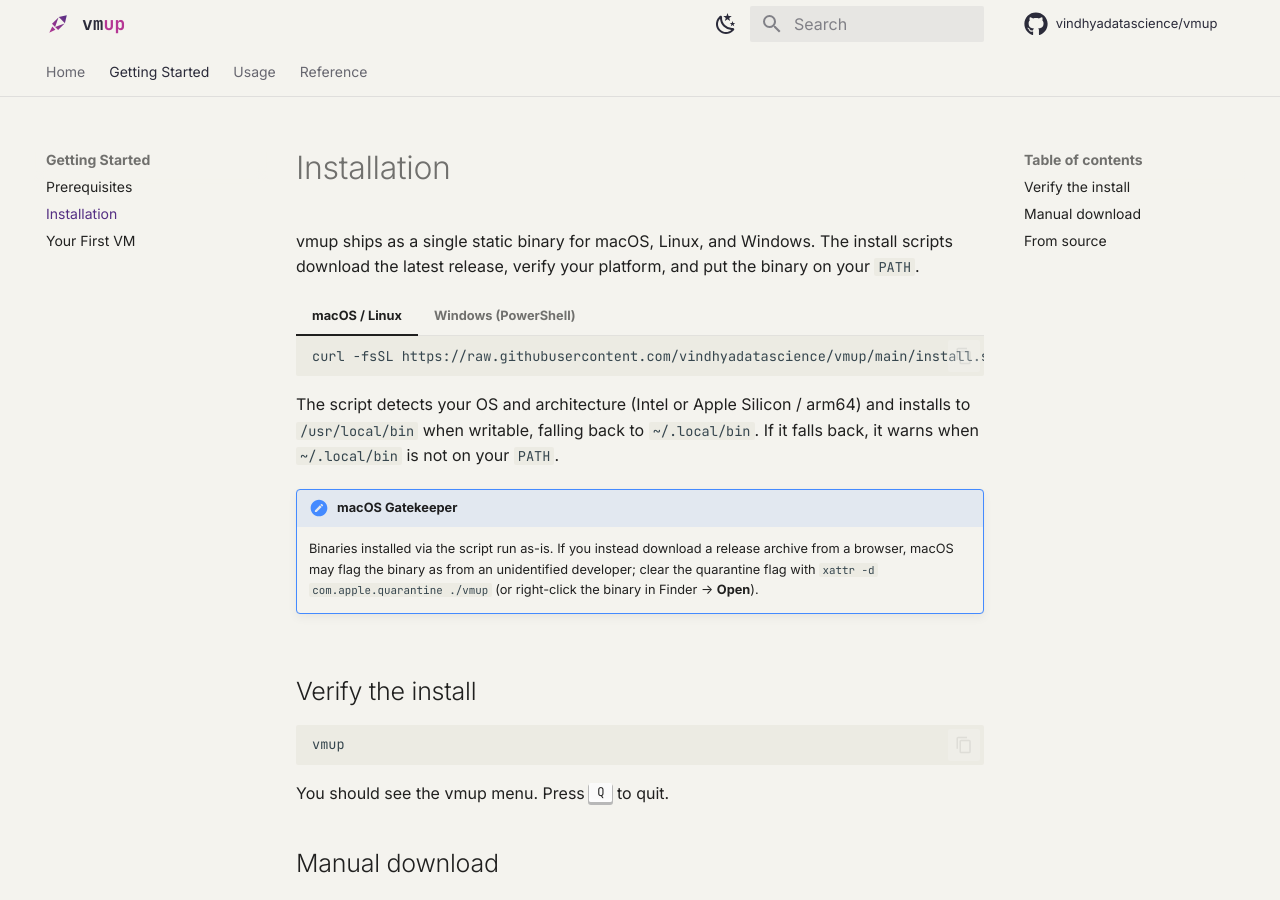
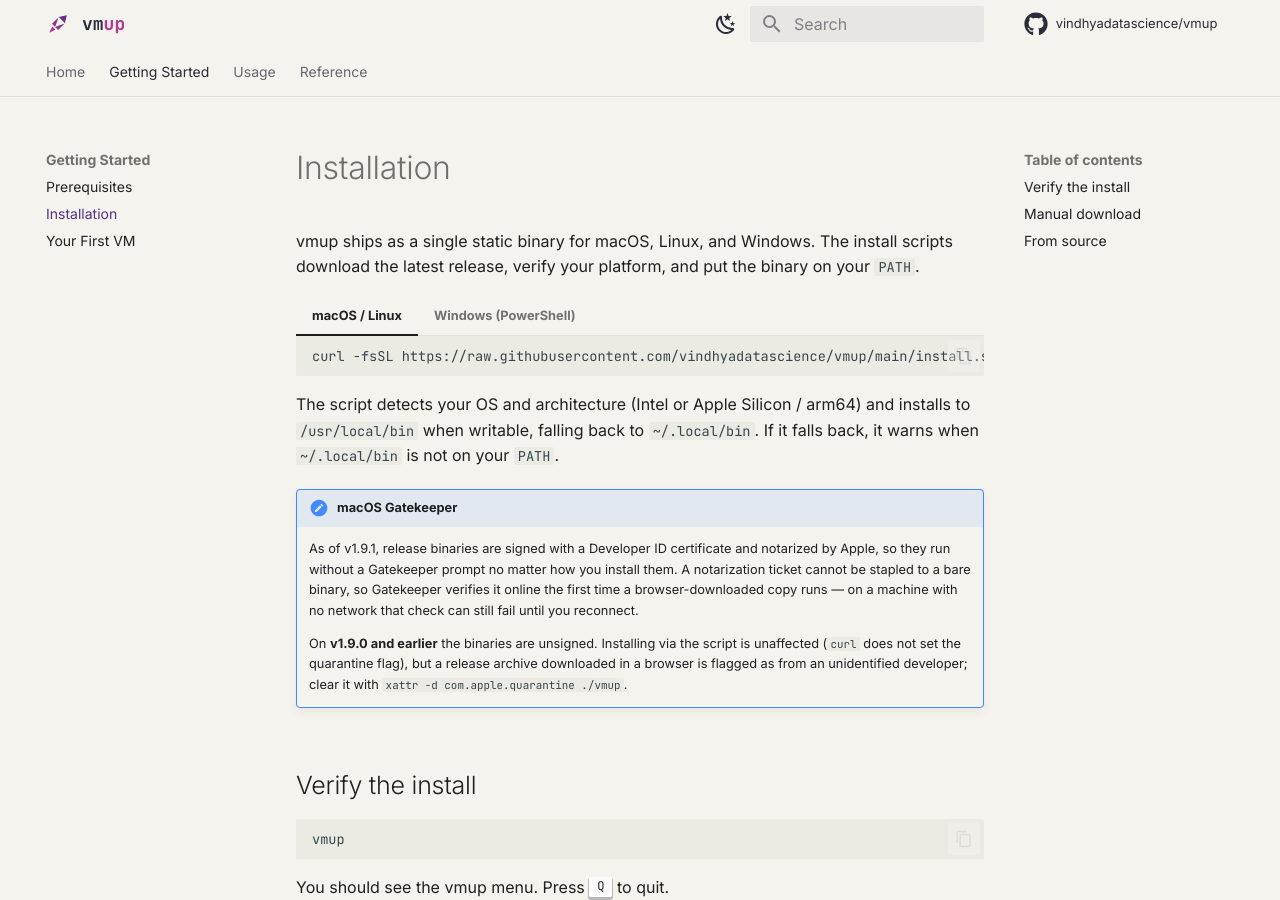
Before and after one commit to vindhyadatascience/vmup, an MkDocs documentation site: the page built from docs/getting-started/installation.md, in a window 1280 px wide and 900 px high. Built offline with MkDocs 1.6.1 and Material for MkDocs 9.7.7, drawn with Linux system fonts in a browser that asks for light colours; plug-ins that fetch from the network failed and are left out; comment, search, counter and statistics services are not loaded.

Commit message:
docs: describe signed and notarized macOS binaries
Replaces the `xattr -d com.apple.quarantine` workaround with an accurate
description of the signed builds, and keeps a version-scoped note for users
still on v1.9.0 or earlier, where the workaround is still required.

Two details the previous note got wrong or omitted:

- It framed Gatekeeper as something only browser downloads hit, which was
  right, but implied the binary itself was the problem. Gatekeeper assesses a
  file only when it carries com.apple.quarantine, which curl never sets.
- Notarization tickets cannot be stapled to a bare Mach-O, so Gatekeeper
  resolves them with an online lookup. A browser-downloaded copy on an offline
  machine can still be refused, and that is worth stating rather than promising
  an unconditional fix.

Co-Authored-By: Claude Opus 5 (1M context) <noreply@anthropic.com>

```diff
--- a/docs/getting-started/installation.md
+++ b/docs/getting-started/installation.md
@@ -14,10 +14,16 @@ download the latest release, verify your platform, and put the binary on your `P
     falls back, it warns when `~/.local/bin` is not on your `PATH`.
 
     !!! note "macOS Gatekeeper"
-        Binaries installed via the script run as-is. If you instead download a release
-        archive from a browser, macOS may flag the binary as from an unidentified
-        developer; clear the quarantine flag with `xattr -d com.apple.quarantine ./vmup`
-        (or right-click the binary in Finder → **Open**).
+        As of v1.9.1, release binaries are signed with a Developer ID certificate and
+        notarized by Apple, so they run without a Gatekeeper prompt no matter how you
+        install them. A notarization ticket cannot be stapled to a bare binary, so
+        Gatekeeper verifies it online the first time a browser-downloaded copy runs —
+        on a machine with no network that check can still fail until you reconnect.
+
+        On **v1.9.0 and earlier** the binaries are unsigned. Installing via the script
+        is unaffected (`curl` does not set the quarantine flag), but a release archive
+        downloaded in a browser is flagged as from an unidentified developer; clear it
+        with `xattr -d com.apple.quarantine ./vmup`.
 
 === "Windows (PowerShell)"
 
```
Also changed, not shown: README.md (+1 -1 lines).
